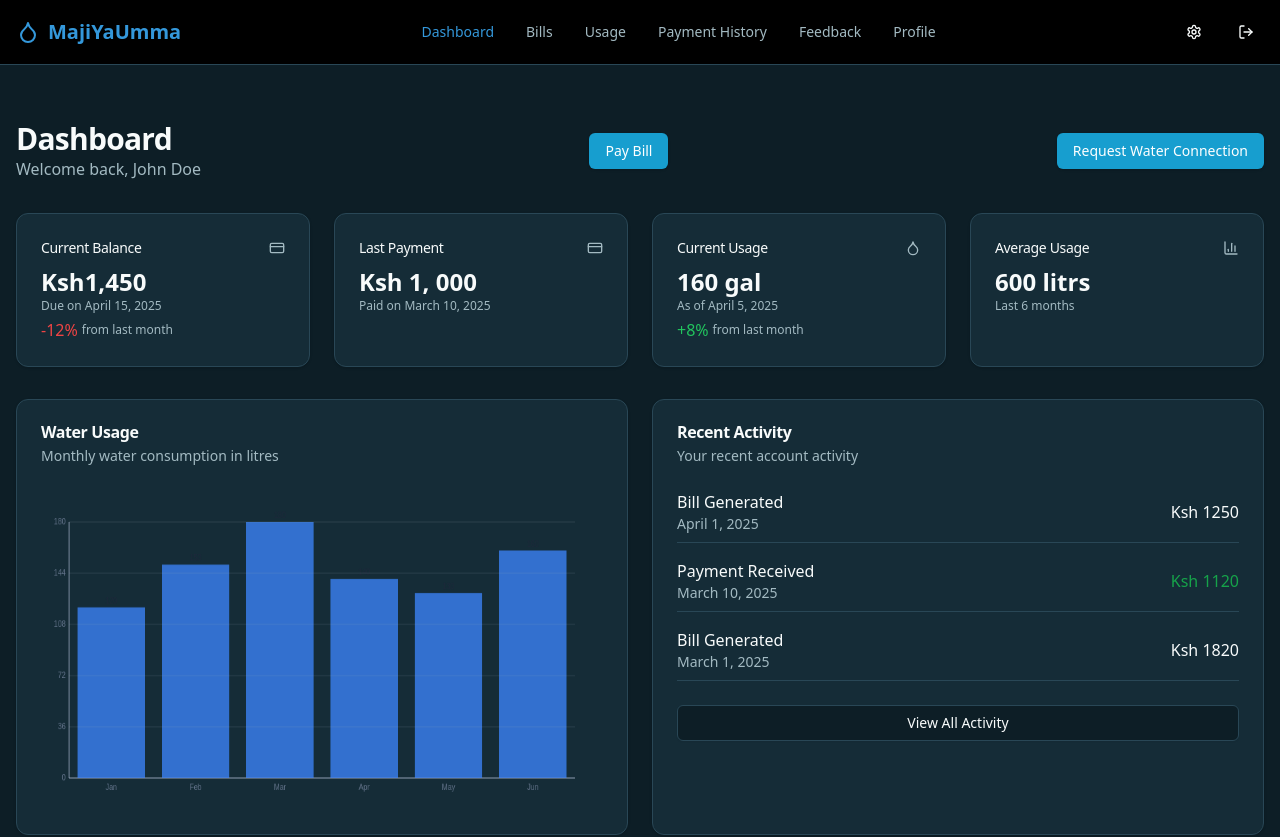
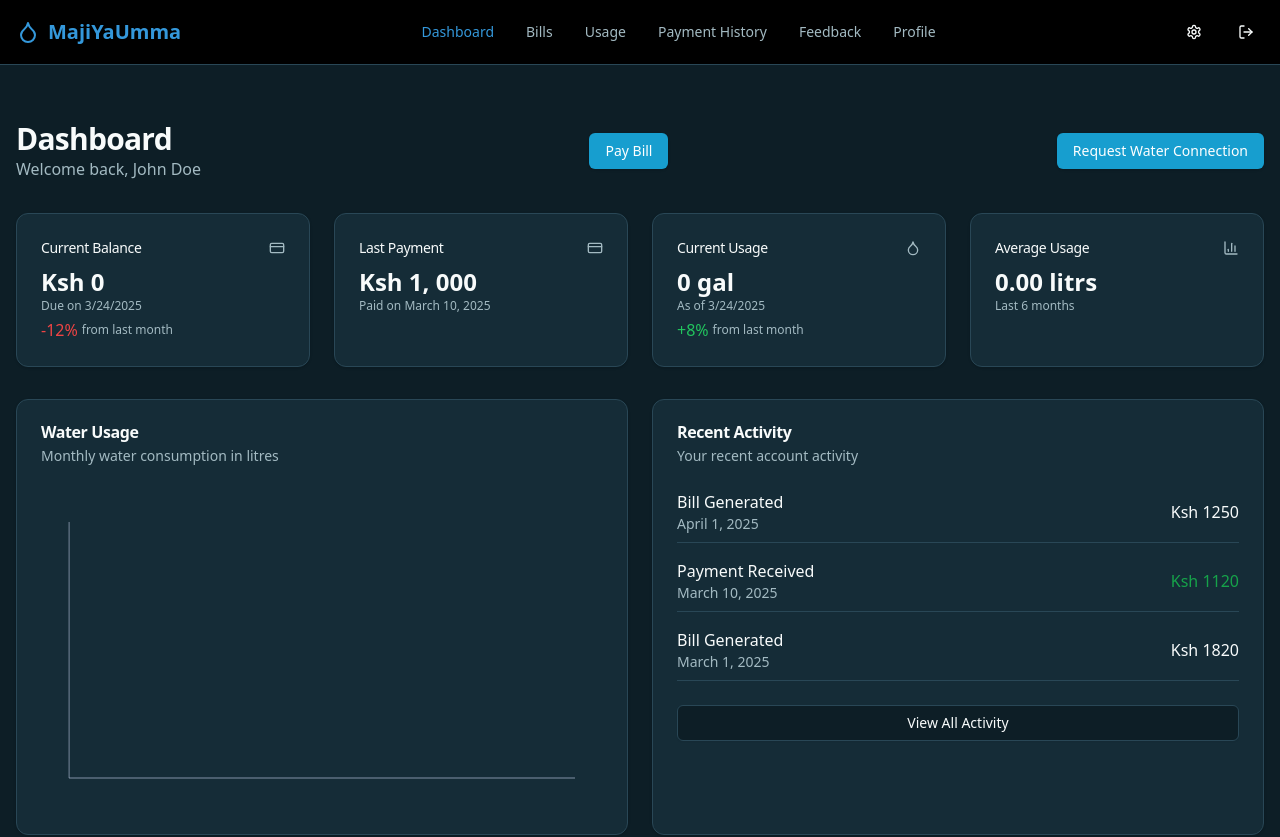
Before and after one commit to XTed234/maji-ya-umma, a React (Vite) app in the folder newClient/: page /dashboard in a window 1280 px wide. Shown: the top 837 px of the page. Built offline with nearby package versions, Linux system fonts and the light colour scheme.

Commit message:
added the dashboard simulation

```diff
--- a/newClient/src/pages/User/dashboard.jsx
+++ b/newClient/src/pages/User/dashboard.jsx
@@ -1,22 +1,54 @@
-import { Link } from "react-router-dom"
-import { BarChart3, CreditCard, Droplet, LifeBuoy } from "lucide-react"
+import { useState, useEffect } from "react";
+import { Link } from "react-router-dom";
+import { BarChart3, CreditCard, Droplet, LifeBuoy } from "lucide-react";
 
-import { Button } from "../../components/ui/button"
-import { Card, CardContent, CardDescription, CardFooter, CardHeader, CardTitle } from "../../components/ui/card"
-import { CustomerLayout } from "../../Components/customer-layout"
-import { StatCard } from "../../Components/stat-card"
-import { UsageChart } from "../../Components/usage-chart"
+import { Button } from "../../components/ui/button";
+import { Card, CardContent, CardDescription, CardFooter, CardHeader, CardTitle } from "../../components/ui/card";
+import { CustomerLayout } from "../../Components/customer-layout";
+import { StatCard } from "../../Components/stat-card";
+import { UsageChart } from "../../Components/usage-chart";
+import { getUsageDataFromLocalStorage } from "./utils";
 
 function CustomerDashboard() {
-  // Sample data for the usage chart
-  const usageData = [
-    { month: "Jan", usage: 120 },
-    { month: "Feb", usage: 150 },
-    { month: "Mar", usage: 180 },
-    { month: "Apr", usage: 140 },
-    { month: "May", usage: 130 },
-    { month: "Jun", usage: 160 },
-  ]
+  const [currentUsage, setCurrentUsage] = useState(0);
+  const [averageUsage, setAverageUsage] = useState(0);
+  const [usageChartData, setUsageChartData] = useState([]);
+  const [currentBalance, setCurrentBalance] = useState(0);
+
+  useEffect(() => {
+    const calculateUsage = () => {
+      const usageData3Months = getUsageDataFromLocalStorage("3months") || [];
+      const usageData6Months = getUsageDataFromLocalStorage("6months") || [];
+      const usageData1Year = getUsageDataFromLocalStorage("1year") || [];
+
+      const allUsageData = [...usageData3Months, ...usageData6Months, ...usageData1Year];
+      const currentMonth = new Date().getMonth();
+      const currentYear = new Date().getFullYear();
+
+      const currentMonthUsage = allUsageData.filter((entry) => {
+        const entryDate = new Date(entry.month);
+        return entryDate.getMonth() === currentMonth && entryDate.getFullYear() === currentYear;
+      });
+
+      const totalCurrentUsage = currentMonthUsage.reduce((sum, entry) => sum + entry.usage, 0);
+      setCurrentUsage(totalCurrentUsage);
+
+      const totalAverageUsage = allUsageData.reduce((sum, entry) => sum + entry.usage, 0);
+      const averageUsageValue = allUsageData.length > 0 ? totalAverageUsage / allUsageData.length : 0;
+      setAverageUsage(averageUsageValue);
+
+      setUsageChartData(
+        allUsageData.map((entry) => ({
+          month: entry.month.split(" ")[0],
+          usage: entry.usage,
+        }))
+      );
+
+      setCurrentBalance(totalCurrentUsage * 3);
+    };
+
+    calculateUsage();
+  }, []);
 
   return (
     <CustomerLayout>
@@ -30,31 +62,31 @@ function CustomerDashboard() {
             <Link to="/bills">Pay Bill</Link>
           </Button>
           <Button className="bg-water hover:bg-water-dark" asChild>
-             <Link to="/request-connection">Request Water Connection</Link>
+            <Link to="/request-connection">Request Water Connection</Link>
           </Button>
         </div>
 
         <div className="grid gap-6 md:grid-cols-2 lg:grid-cols-4">
           <StatCard
             title="Current Balance"
-            value="Ksh1,450"
-            description="Due on April 15, 2025"
+            value={`Ksh ${currentBalance}`}
+            description={`Due on ${new Date().toLocaleDateString()}`}
             icon={CreditCard}
             trend={{ value: 12, isPositive: false }}
           />
           <StatCard title="Last Payment" value="Ksh 1, 000" description="Paid on March 10, 2025" icon={CreditCard} />
           <StatCard
             title="Current Usage"
-            value="160 gal"
-            description="As of April 5, 2025"
+            value={`${currentUsage} gal`}
+            description={`As of ${new Date().toLocaleDateString()}`}
             icon={Droplet}
             trend={{ value: 8, isPositive: true }}
           />
-          <StatCard title="Average Usage" value=" 600 litrs" description="Last 6 months" icon={BarChart3} />
+          <StatCard title="Average Usage" value={`${averageUsage.toFixed(2)} litrs`} description="Last 6 months" icon={BarChart3} />
         </div>
 
         <div className="mt-8 grid gap-6 md:grid-cols-2">
-          <UsageChart data={usageData} />
+          <UsageChart data={usageChartData} />
 
           <Card>
             <CardHeader>
@@ -114,7 +146,7 @@ function CustomerDashboard() {
         </div>
       </div>
     </CustomerLayout>
-  )
+  );
 }
 
-export default CustomerDashboard
+export default CustomerDashboard;
```
